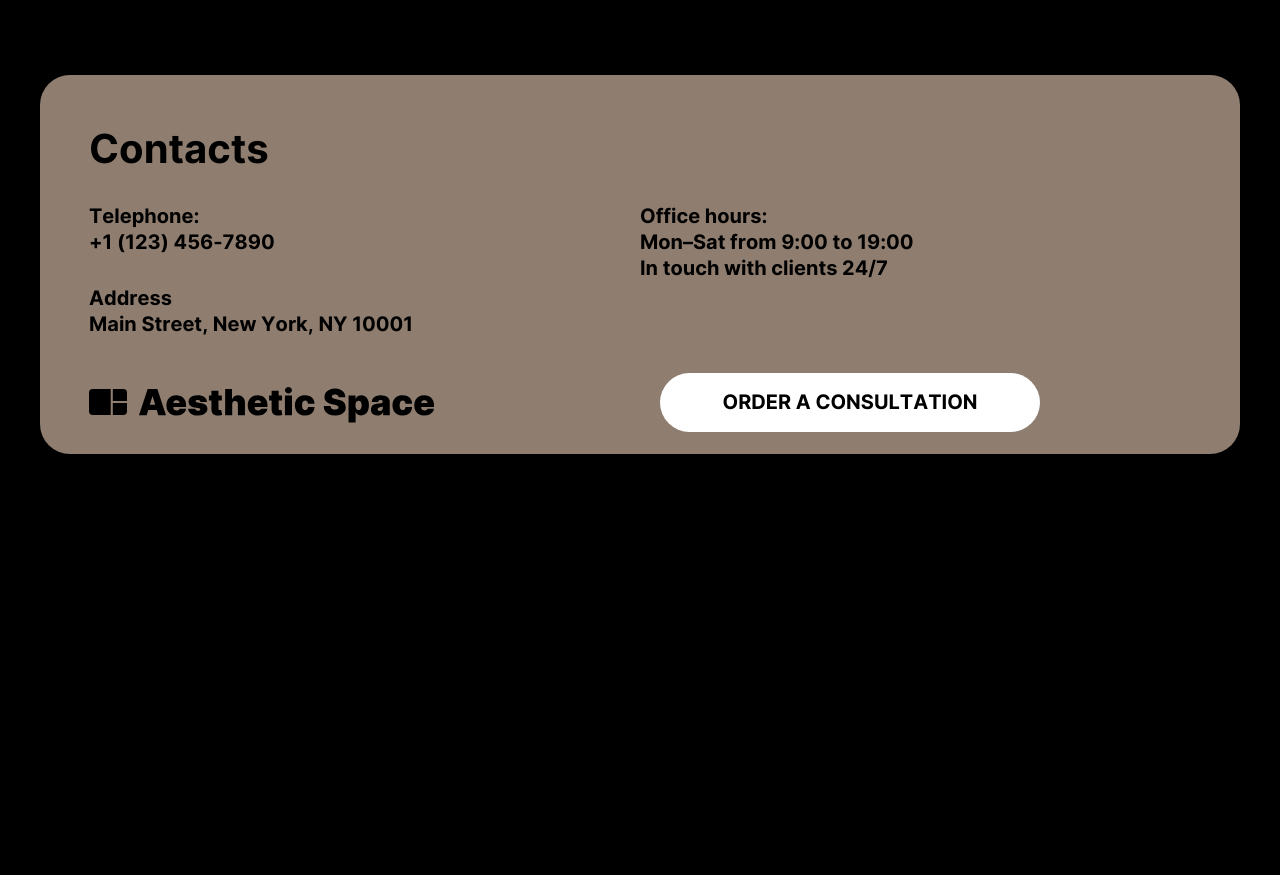
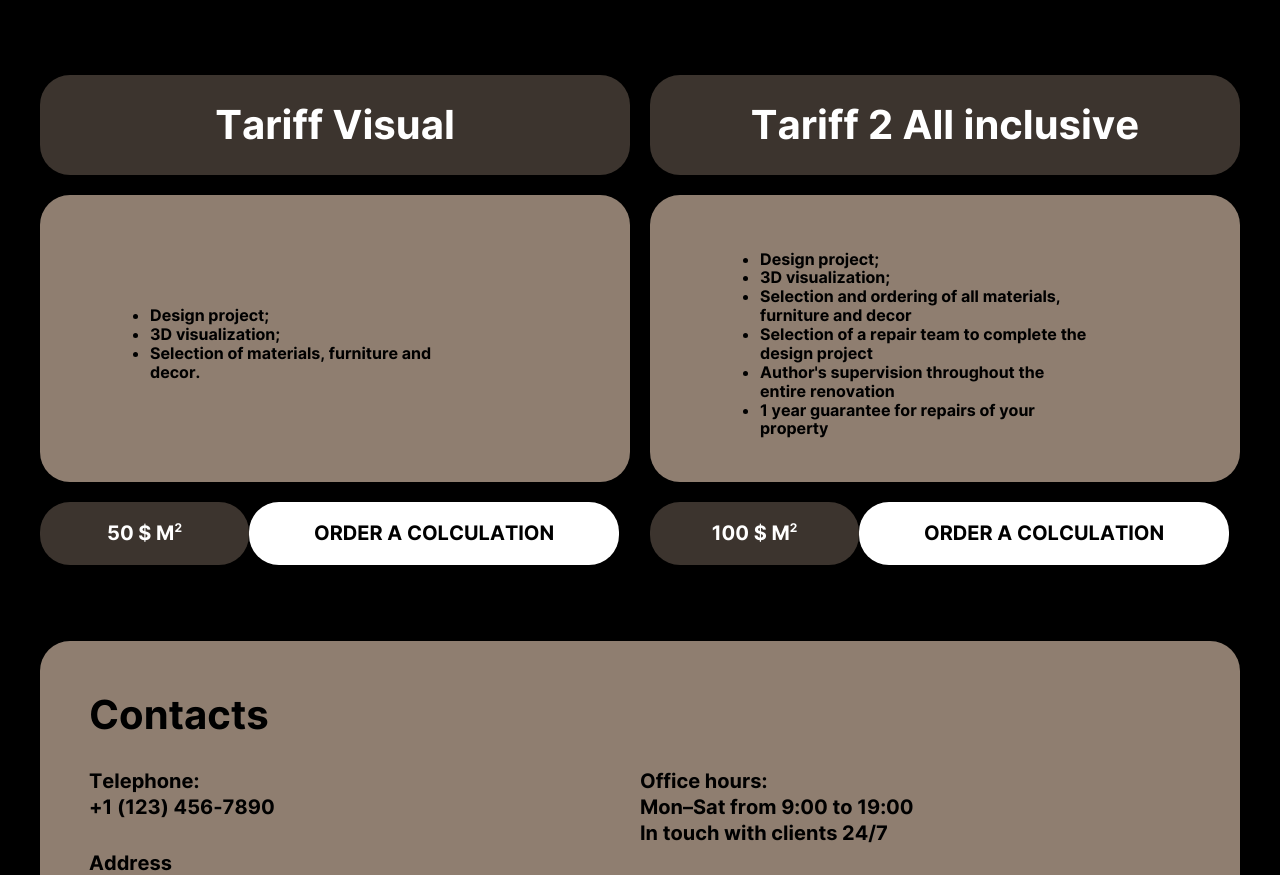
Before and after one commit to soloviyshpak/Aesthetic-Space, a website: page app/index.html in a window 1280 px wide. Shown: the part 2298-3173 px from the top of the page. Before the commit the page ends 2752 px from the top, so only its background shows below. Drawn offline with Linux system fonts and the light colour scheme; files whose address does not match are found by name.

Commit message:
Add tariffs (without adaptive)

```diff
--- a/app/index.html
+++ b/app/index.html
@@ -214,6 +214,49 @@
       </div>
     </div>
   </section>
+  <div class="tariffs">
+    <div class="container">
+      <div class="tariffs__inner">
+        <div class="tariffs__content-side tariffs__content-side--left">
+          <p class="tariffs__title">Tariff Visual</p>
+          <ul class="tariffs__list tariffs__list--left">
+            <li class="tariffs__list-item">Design project;</li>
+            <li class="tariffs__list-item">3D visualization;</li>
+            <li class="tariffs__list-item">
+              Selection of materials, furniture and decor.
+            </li>
+          </ul>
+          <div class="tariffs__info">
+            <p class="tariffs__size">50 $ m<sup>2</sup></p>
+            <button class="tariffs__btn btn">Order a colculation</button>
+          </div>
+        </div>
+        <div class="tariffs__content-side">
+          <p class="tariffs__title">Tariff 2 All inclusive</p>
+          <ul class="tariffs__list">
+            <li class="tariffs__list-item">Design project;</li>
+            <li class="tariffs__list-item">3D visualization;</li>
+            <li class="tariffs__list-item">
+              Selection and ordering of all materials, furniture and decor
+            </li>
+            <li class="tariffs__list-item">
+              Selection of a repair team to complete the design project
+            </li>
+            <li class="tariffs__list-item">
+              Author's supervision throughout the entire renovation
+            </li>
+            <li class="tariffs__list-item">
+              1 year guarantee for repairs of your property
+            </li>
+          </ul>
+          <div class="tariffs__info">
+            <p class="tariffs__size">100 $ m<sup>2</sup></p>
+            <button class="tariffs__btn btn">Order a colculation</button>
+          </div>
+        </div>
+      </div>
+    </div>
+  </div>
 </main>
 <footer class="footer">
   <div class="container">
--- a/app/scss/main.scss
+++ b/app/scss/main.scss
@@ -25,6 +25,10 @@
   font-family: 'Inter', sans-serif;
   font-size: 16px;
   line-height: 1.18;
+}
+sup {
+  font-size: 12px;
+  margin-top: -4px;
 }
 body {
   background: #000;
@@ -333,10 +337,6 @@ body {
         bottom: 18px;
       }
     }
-    sup {
-      font-size: 12px;
-      margin-top: -4px;
-    }
   }
   &__slider-btn {
     position: absolute;
@@ -360,6 +360,70 @@ body {
   .swiper-button-next {
     right: 0;
     transform: rotate(2deg);
+  }
+}
+
+/* Tarrifs */
+.tariffs {
+  margin-bottom: 76px;
+  &__inner {
+    display: flex;
+    justify-content: space-between;
+    gap: 20px;
+  }
+  &__content-side {
+    width: 100%;
+  }
+  &__title {
+    text-align: center;
+    background-color: #3c342e;
+    border-radius: 30px;
+    padding: 26px;
+    color: #fff;
+    font-size: 40px;
+    font-weight: 700;
+    margin-bottom: 20px;
+  }
+  &__list {
+    background-color: #8f7e70;
+    border-radius: 30px;
+    padding: 55px 20px 44px;
+    font-size: 20px;
+    font-weight: 700;
+    margin-bottom: 20px;
+  }
+  &__list-item {
+    list-style-type: disc;
+    max-width: 334px;
+    margin-left: 90px;
+  }
+  &__info {
+    display: flex;
+  }
+  &__size {
+    background-color: #3c342e;
+    border-radius: 30px;
+    color: #fff;
+    font-size: 20px;
+    font-weight: 700;
+    padding: 19px;
+    text-transform: uppercase;
+    flex-basis: 209px;
+    text-align: center;
+  }
+  &__content-side--left {
+    display: flex;
+    flex-direction: column;
+  }
+  &__list--left {
+    height: 100%;
+    align-content: center;
+  }
+  &__btn {
+    transition: scale 0.3s;
+    &:hover {
+      scale: 1.05;
+    }
   }
 }
 
```
Also changed, not shown: app/pages/index.html (+43 -0 lines), app/css/main.min.css.
